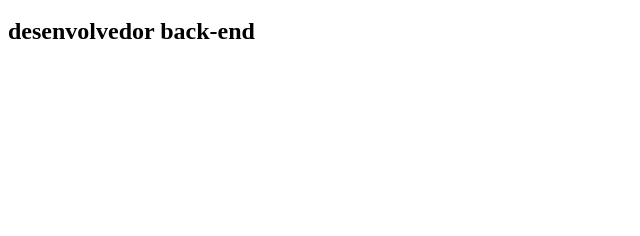
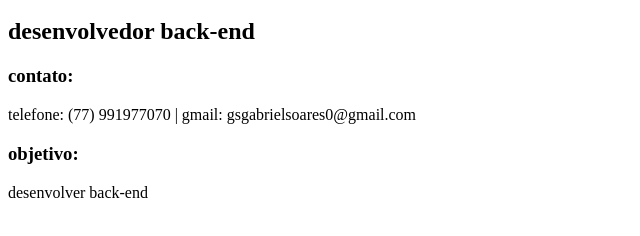
Before and after one commit to Gabriel10191/cv.html, a plain HTML site: page atividade.html in a window 1280 px wide. Shown: the part 48-284 px from the top of the page, without its empty margins (0-640 px from the left). Drawn offline with Linux system fonts and the light colour scheme.

Commit message:
terceiro

```diff
--- a/atividade.html
+++ b/atividade.html
@@ -8,6 +8,9 @@
 <body>
     <h1>Gabriel Soares e Silva</h1>
     <h2>desenvolvedor back-end</h2>
-    <p></p>
+    <h3>contato:</h3>
+    <p>telefone: (77) 991977070 | gmail: gsgabrielsoares0@gmail.com</p>
+    <h3>objetivo:</h3>
+    <p>desenvolver back-end</p>
 </body>
 </html>
```
